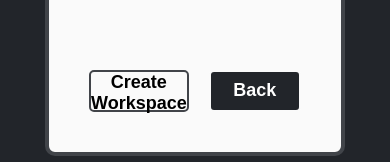
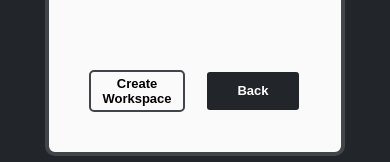
Before and after one commit to LucasNageI/Slack-Clon, a React (Vite) app: page /CreateWorkspace in a window 390 px wide. Shown: the part 439-601 px from the top of the page. Built offline with nearby package versions, Linux system fonts and the light colour scheme.

Commit message:
correccion en los tamaños de fuente de algunos textos

```diff
--- a/src/Components/CreateWorkspace/FormWorkspace.css
+++ b/src/Components/CreateWorkspace/FormWorkspace.css
@@ -127,9 +127,7 @@
     .inputs-container {
         width: 500px;
     }
-
-    .workspace-name,
-    .channel-name {
+    .workspace-name, .channel-name, .error-span, .confirm-workspace, .back-workspace {
         font-size: 16px;
     }
 }
@@ -156,6 +154,9 @@
         font-size: 13px;
         padding: 2px;
     }
+    .workspace-name, .channel-name, .error-span, .confirm-workspace, .back-workspace {
+        font-size: 13px;
+    }
 }
 
 @media (max-width: 350px) {}
```
